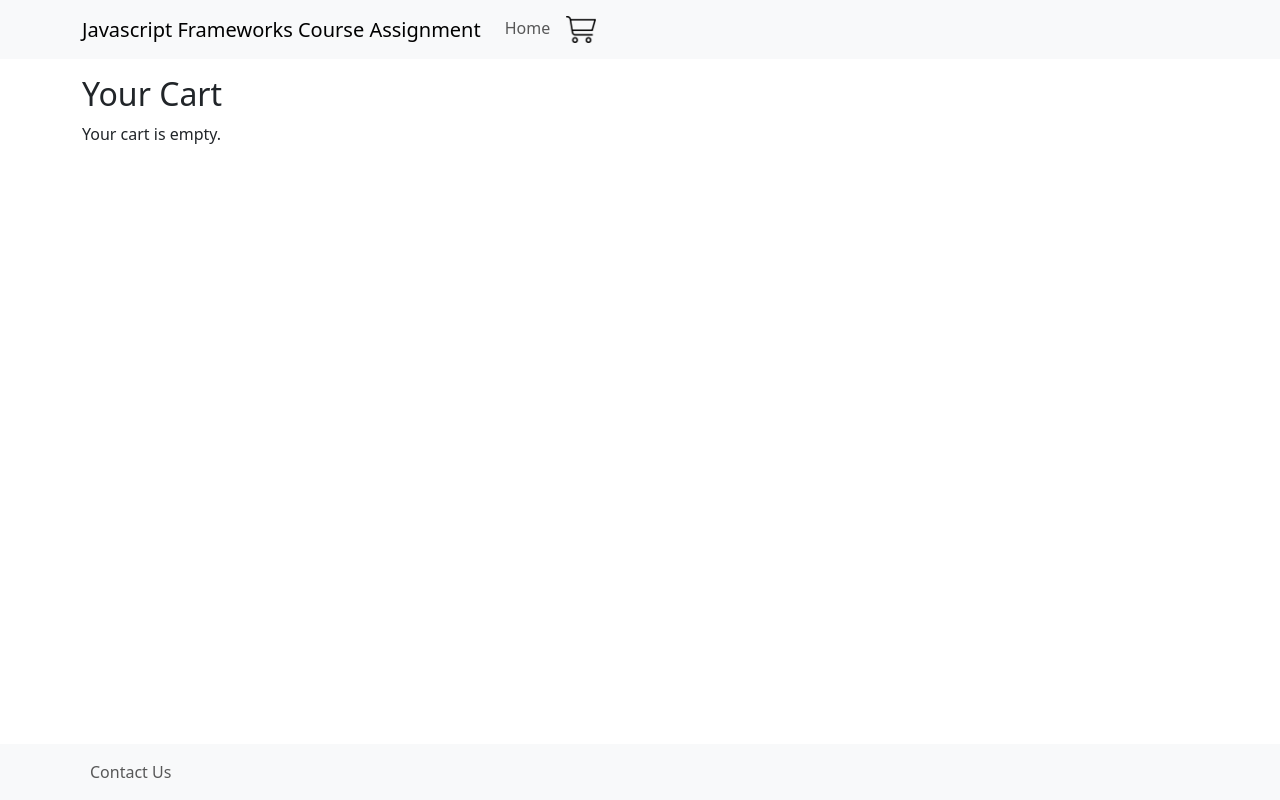
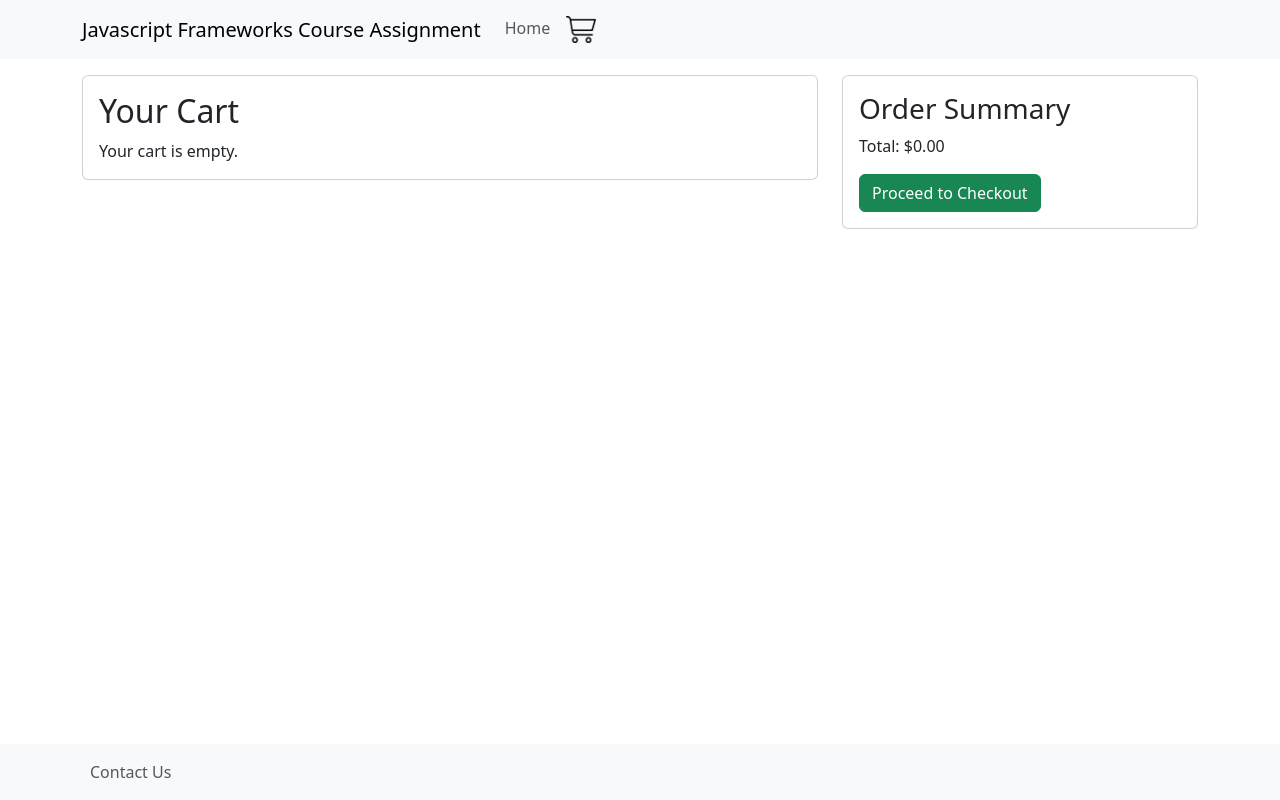
Before and after one commit to KevinHavn/JavaScript-Frameworks-Course-Assignment, a React (Vite) app: page /cart in a window 1280 px wide. Built offline with nearby package versions, Linux system fonts and the light colour scheme.

Commit message:
added links and routing for checkout

```diff
--- a/src/App.jsx
+++ b/src/App.jsx
@@ -16,6 +16,7 @@ function App() {
 						<Route path="/cart" element={<Cart />} />
 						<Route path="/about" element={<About />} />
 						<Route path="/contact" element={<Contact />} />
+						<Route path="/checkout"></Route>
 					</Routes>
 				</Layout>
 			</Router>
--- a/src/pages/Cart.jsx
+++ b/src/pages/Cart.jsx
@@ -1,23 +1,35 @@
 import { useEffect, useState } from "react";
-import { Alert } from "react-bootstrap";
+import { Alert, Container, Row, Col, Button, Card, ListGroup } from "react-bootstrap";
 import { useCart } from "../components/CartContext";
+import { Link } from "react-router-dom";
 
 function CartPage() {
-	const { cartItems, updateCart } = useCart(); // Use useCart hook
+    const { cartItems, updateCart } = useCart();
     const [show, setShow] = useState(false);
     const [alertMsg, setAlertMsg] = useState("");
+    const [total, setTotal] = useState(0);
 
     const removeFromCart = (itemId) => {
         const newCart = cartItems.filter((item) => item.id !== itemId);
-		updateCart(newCart); // Update cart using context
+        updateCart(newCart);
         setAlertMsg("Item removed from cart.");
         setShow(true);
     };
 
-	useEffect(() => {}, [cartItems]);
+    useEffect(() => {
+        let total = 0;
+        cartItems.forEach(item => {
+            total += item.price * item.quantity;
+        });
+        setTotal(total);
+    }, [cartItems]);
 
     return (
-		<div className="container mt-3">
+        <Container className="mt-3">
+            <Row>
+                <Col md={8}>
+                    <Card className="mb-3">
+                        <Card.Body>
                             <h2>Your Cart</h2>
                             {show && (
                                 <Alert variant="danger" onClose={() => setShow(false)} dismissible>
@@ -25,29 +37,45 @@ function CartPage() {
                                 </Alert>
                             )}
                             {cartItems.length > 0 ? (
-				<ul className="list-group">
+                                <ListGroup variant="flush">
                                     {cartItems.map((item) => (
-						<li
+                                        <ListGroup.Item
                                             key={item.id}
-							className="list-group-item d-flex justify-content-between align-items-center">
+                                            className="d-flex justify-content-between align-items-center">
                                             <img
                                                 src={item.image.url}
                                                 alt={item.title}
                                                 style={{ height: "80px", marginRight: "10px" }}
                                             />
                                             {item.title} - {item.quantity} x ${item.price}
-							<button
-								className="btn btn-danger btn-sm"
+                                            <Button
+                                                variant="danger"
+                                                size="sm"
                                                 onClick={() => removeFromCart(item.id)}>
                                                 Remove
-							</button>
-						</li>
+                                            </Button>
+                                        </ListGroup.Item>
                                     ))}
-				</ul>
+                                </ListGroup>
                             ) : (
-				<p>Your cart is empty.</p>
+                                <Card.Text>Your cart is empty.</Card.Text>
                             )}
-		</div>
+                        </Card.Body>
+                    </Card>
+                </Col>
+                <Col md={4}>
+                    <Card className="mb-3">
+                        <Card.Body>
+                            <h3>Order Summary</h3>
+                            <Card.Text>Total: ${total.toFixed(2)}</Card.Text>
+                            <Button as={Link} to="../checkout" variant="success">
+                                Proceed to Checkout
+                            </Button>
+                        </Card.Body>
+                    </Card>
+                </Col>
+            </Row>
+        </Container>
     );
 }
 
--- a/src/pages/index.js
+++ b/src/pages/index.js
@@ -2,3 +2,4 @@ export { default as Home } from './Products';
 export { default as Cart } from './Cart';
 export { default as Contact } from './Contact';
 export { default as ProductDetailPage } from "./ProductDetailPage"
+export { default as Checkout } from "./Checkout.jsx"
```
Lines whose indentation alone changed are shown as unchanged.
